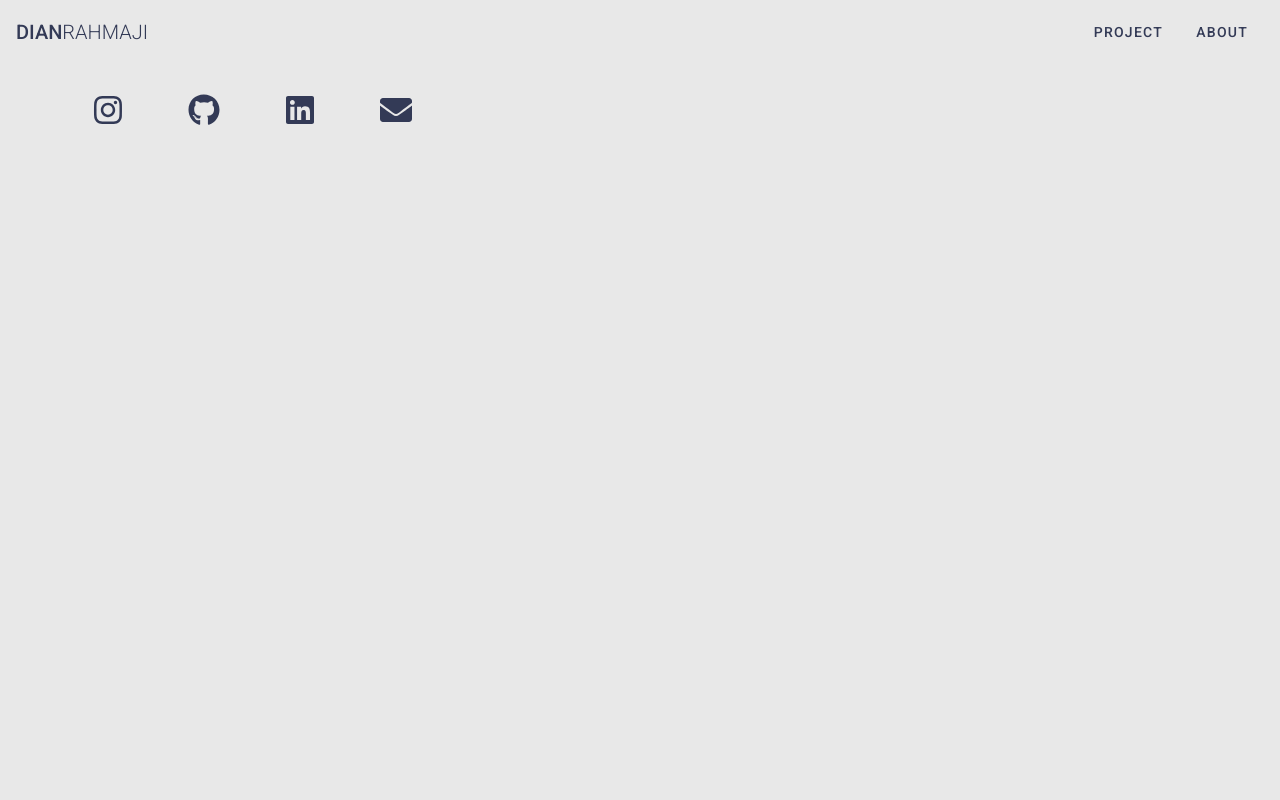
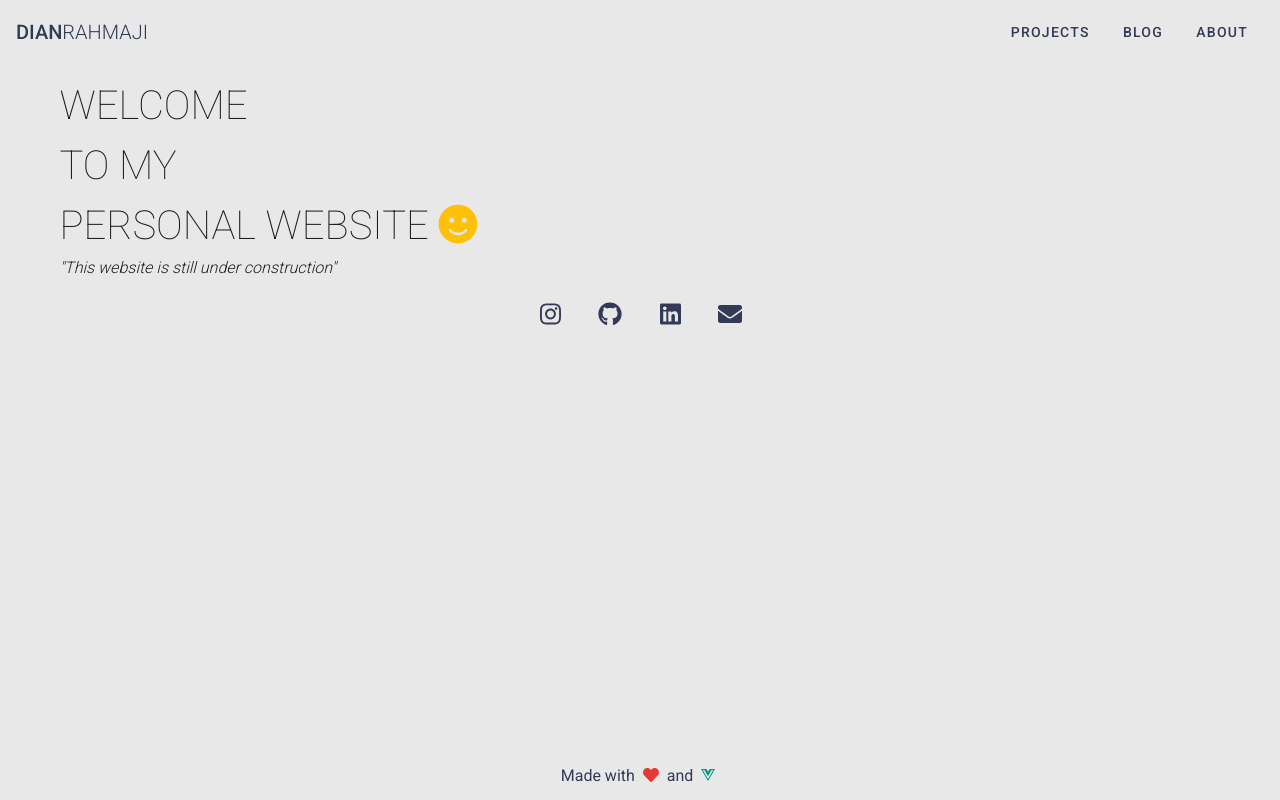
Before and after one commit to andsholinka/personal-website, a Vue app: page / in a window 1280 px wide. Built offline with nearby package versions, Linux system fonts and the light colour scheme.

Commit message:
[UPDATE] Fix Component for display

```diff
--- a/public/index.html
+++ b/public/index.html
@@ -5,7 +5,7 @@
     <meta http-equiv="X-UA-Compatible" content="IE=edge">
     <meta name="viewport" content="width=device-width,initial-scale=1.0">
     <link rel="icon" href="<%= BASE_URL %>favicon.ico">
-    <title>dianrahmaji.github.io</title>
+    <title>dianrahmaji</title>
     <link rel="stylesheet" href="https://fonts.googleapis.com/css?family=Roboto:100,300,400,500,700,900">
     <link rel="stylesheet" href="https://cdn.jsdelivr.net/npm/@mdi/font@latest/css/materialdesignicons.min.css">
   </head>
--- a/src/components/MainAppbar.vue
+++ b/src/components/MainAppbar.vue
@@ -4,7 +4,6 @@
     color="primary"
     dark
     flat
-    hide-on-scroll
   >
     <v-toolbar-title class="text-uppercase secondary--text">
       <span class="font-weight-medium">Dian</span>
@@ -12,25 +11,50 @@
     </v-toolbar-title>
     <v-spacer></v-spacer>
     <v-btn
+      v-for="(menu, index) in menus"
+      :key="index"
       target="_blank"
       text
       class="secondary--text hidden-sm-and-down"
+      router :to="menu.route"
     >
-      <span>Project</span>
+      <span>{{ menu.title }}</span>
     </v-btn>
+    <v-menu offset-y>
+      <template v-slot:activator="{ on }">
         <v-btn
           target="_blank"
           text
-      class="secondary--text hidden-sm-and-down"
-    >
-      <span>About</span>
-    </v-btn>
-    <v-btn
-      target="_blank"
-      text
+          icon
+          v-on="on"
           class="secondary--text hidden-md-and-up"
         >
           <font-awesome-icon icon="ellipsis-v"></font-awesome-icon>
         </v-btn>
+      </template>
+      <v-list>
+        <v-list-item
+          v-for="(menu, index) in menus"
+          :key="index"
+          router :to="menu.route"
+        >
+          <v-list-item-title>{{ menu.title }}</v-list-item-title>
+        </v-list-item>
+      </v-list>
+    </v-menu>
   </v-app-bar>
 </template>
+
+<script>
+export default {
+  data() {
+    return {
+      menus: [
+        { title: 'Projects', route: '#' },
+        { title: 'Blog', route: '#' },
+        { title: 'About', route: '#' },
+      ],
+    };
+  },
+};
+</script>
--- /dev/null
+++ b/src/components/MainFooter.vue
@@ -0,0 +1,24 @@
+<template>
+  <v-footer
+    class="dr-footer primary secondary--text"
+    absolute
+    tile
+    padless
+  >
+    <v-col
+      class="text-center"
+      cols="12"
+    >
+      Made with
+      <font-awesome-icon
+        class="mx-1 red--text text--darken-1"
+        :icon="['fa','heart']"
+      ></font-awesome-icon>
+      and
+      <font-awesome-icon
+        class="mx-1 teal--text"
+        :icon="['fab', 'vuejs']"
+      ></font-awesome-icon>
+    </v-col>
+  </v-footer>
+</template>
--- a/src/plugins/vuetify.js
+++ b/src/plugins/vuetify.js
@@ -3,11 +3,14 @@ import { FontAwesomeIcon } from '@fortawesome/vue-fontawesome';
 import {
   faEllipsisV,
   faEnvelope,
+  faHeart,
+  faSmile,
 } from '@fortawesome/free-solid-svg-icons';
 import {
   faInstagram,
   faGithub,
   faLinkedin,
+  faVuejs,
 } from '@fortawesome/free-brands-svg-icons';
 import Vue from 'vue';
 import Vuetify from 'vuetify/lib';
@@ -19,6 +22,9 @@ library.add(
   faGithub,
   faEnvelope,
   faLinkedin,
+  faHeart,
+  faVuejs,
+  faSmile,
 );
 
 Vue.use(Vuetify);
--- a/src/views/Home.vue
+++ b/src/views/Home.vue
@@ -1,63 +1,92 @@
 <template>
-  <div class="home">
+  <div class="dr-home">
     <v-container>
       <main-appbar></main-appbar>
-      <v-btn
-        text
-        href="https://instagram.com/dianrahmaji"
-        target="_blank"
-        class="secondary--text icon"
-      >
-        <font-awesome-icon :icon="['fab', 'instagram']"></font-awesome-icon>
-      </v-btn>
-      <v-btn
-        text
-        href="https://github.com/dianrahmaji"
-        target="_blank"
-        class="secondary--text icon"
-      >
-        <font-awesome-icon :icon="['fab', 'github']"></font-awesome-icon>
-      </v-btn>
-      <v-btn
-        text
-        href="https://linkedin.com/in/dianrahmaji"
-        target="_blank"
-        class="secondary--text icon"
-      >
-        <font-awesome-icon :icon="['fab', 'linkedin']"></font-awesome-icon>
-      </v-btn>
-      <v-btn
-        text
-        href="mailto:dianrahmaji@mail.ugm.ac.id"
-        target="_top"
-        class="secondary--text icon"
-      >
-        <font-awesome-icon :icon="['fas', 'envelope']"></font-awesome-icon>
-      </v-btn>
+      <section id="greetings">
+        <h1
+          class="font-weight-thin text-uppercase dr-text-greetings"
+        >
+          Welcome <br> to My <br> Personal Website
+          <font-awesome-icon class="amber--text" :icon="['fa', 'smile']"></font-awesome-icon>
+        </h1>
+        <p class="font-weight-light font-italic">"This website is still under construction"</p>
+      </section>
+      <section id="socials">
+        <v-row
+          align-content="center"
+          justify="center"
+        >
+          <v-col
+            v-for="(social, index) in socials"
+            :key="index"
+            cols="auto"
+          >
+            <v-btn
+              text
+              icon
+              class="secondary--text dr-icon"
+              :href="social.href"
+              :target="social.target"
+            >
+              <font-awesome-icon :icon="social.icon"></font-awesome-icon>
+            </v-btn>
+          </v-col>
+        </v-row>
+      </section>
+      <main-footer></main-footer>
     </v-container>
   </div>
 </template>
 
 <script>
-// @ is an alias to /src
 import MainAppbar from '@/components/MainAppbar.vue';
+import MainFooter from '@/components/MainFooter.vue';
 
 export default {
   name: 'home',
   components: {
     MainAppbar,
+    MainFooter,
+  },
+  data() {
+    return {
+      socials: [
+        {
+          href: 'https://instagram.com/dianrahmaji',
+          icon: ['fab', 'instagram'],
+          target: '_blank',
+        },
+        {
+          href: 'https://github.com/dianrahmaji',
+          icon: ['fab', 'github'],
+          target: '_blank',
+        },
+        {
+          href: 'https://linkedin.com/in/dianrahmaji',
+          icon: ['fab', 'linkedin'],
+          target: '_blank',
+        },
+        {
+          href: 'mailto:dianrahmaji@mail.ugm.ac.id',
+          icon: ['fas', 'envelope'],
+          target: '_top',
+        },
+      ],
+    };
   },
 };
 </script>
 
 <style lang="scss" scoped>
-.home {
+.dr-home {
   height: 100%;
   width: 100%;
+  .dr-text-greetings {
+    font-size: 2.5rem; // 4 nice in 1080, 3 rem too small in 1080
+  }
   background-color: #E8E8E8;
-  .icon { // Fix this
-    font-size: 2rem;
-    margin: 1rem;
+  .dr-icon {
+    font-size: 1.5rem; // 1.5 nice in phone, 2 nice in laptop
   }
 }
 </style>
```
Lines whose indentation alone changed are shown as unchanged.
